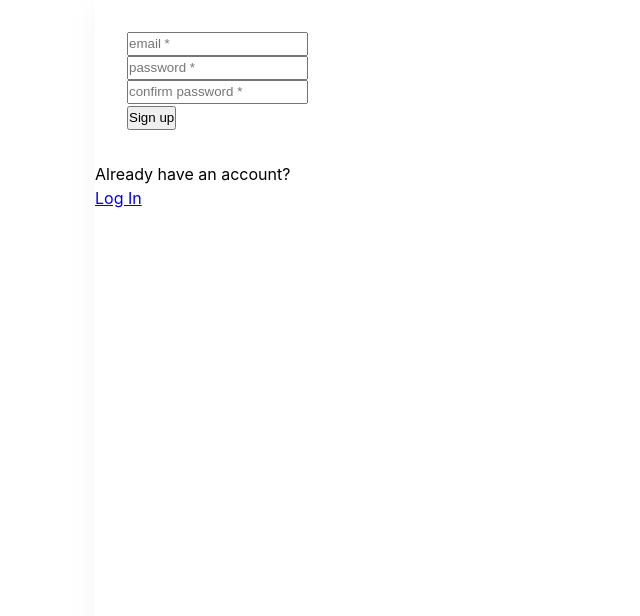
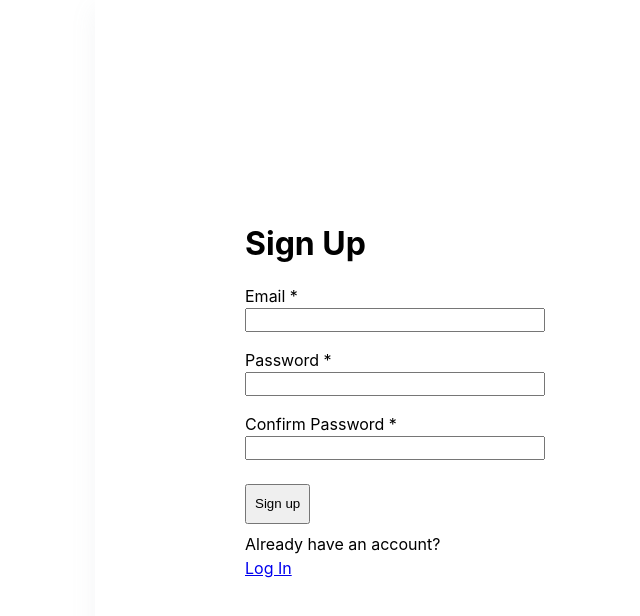
Before and after one commit to RoWaBo/movie-buddy, a React (Create React App) app: page /signup in a window 1280 px wide. Shown: the top 616 px of the page, without its empty margins (245-885 px from the left). Built offline with nearby package versions, Linux system fonts and the light colour scheme; no server answers.

Commit message:
Changed error message system

```diff
--- a/src/pages/Login.js
+++ b/src/pages/Login.js
@@ -6,14 +6,17 @@ import { useState } from 'react'
 import { css } from '@emotion/react'
 import { useAuth } from '../contexts/AuthContext'
 import { Link, useNavigate } from 'react-router-dom'
+import FieldRHF from '../components/FieldRHF'
+import CenterContainer from '../components/CenterContainer'
 
 const Login = () => {
 	const {
 		register,
 		handleSubmit,
 		formState: { errors },
+		clearErrors,
+		setError,
 	} = useForm()
-	const [errorMessage, setErrorMessage] = useState()
 	const { login } = useAuth()
 	const navigate = useNavigate()
 
@@ -23,55 +26,61 @@ const Login = () => {
 				await login(form.email, form.password)
 				navigate('/profile')
 			} catch (error) {
-				setErrorMessage(error.message)
+				setError('firebase', { message: error.message })
 			}
 		})()
 	}
 
 	// === STYLE ===
 	const formStyle = css`
-		width: 100%;
-		padding: 2rem;
-		.input {
-			display: block;
+		max-width: 400px;
+		min-width: 300px;
+		.button {
+			max-width: fit-content;
+			padding: 0.5rem;
+			margin: 0.5rem 0;
 		}
 	`
 
 	return (
+		<CenterContainer>
+			<h1>Log In</h1>
 			<AnimatePresence>
 				<motion.form
 					key='form'
 					css={formStyle}
 					onSubmit={handleSubmit(onSubmit)}
 					layout>
-				<motion.input
+					<FieldRHF
 						className='input'
-					layout
+						labelText='Email *'
 						type='text'
-					placeholder={'email *'}
-					onFocus={() => setErrorMessage(false)}
-					whileFocus={{ scale: 1.02 }}
+						errorMessage={errors.email?.message}
+						onChange={clearErrors}
 						{...register('email', {
 							required: 'email is required',
 						})}
 					/>
-				<motion.input
+					<FieldRHF
 						className='input'
-					layout
+						labelText='Password *'
 						type='password'
-					placeholder='password *'
-					onFocus={() => setErrorMessage(false)}
-					whileFocus={{ scale: 1.02 }}
+						errorMessage={errors.password?.message}
+						onChange={clearErrors}
 						{...register('password', {
 							required: 'password is required',
 						})}
 					/>
-				{(Object.keys(errors).length !== 0 || errorMessage) && (
+					{errors.firebase && (
 						<ErrorMessage icon layout>
-						{errorMessage ? errorMessage : 'Email and password is required'}
+							{errors.firebase.message}
 						</ErrorMessage>
 					)}
-				<motion.button layout type='submit'>
+					<motion.button
+						className='button'
+						layout
+						type='submit'
+						onClick={() => clearErrors()}>
 						Log in
 					</motion.button>
 				</motion.form>
@@ -80,6 +89,7 @@ const Login = () => {
 					<Link to='/signup'>Sign Up</Link>
 				</motion.div>
 			</AnimatePresence>
+		</CenterContainer>
 	)
 }
 
--- a/src/pages/Profile.js
+++ b/src/pages/Profile.js
@@ -7,7 +7,8 @@ import { useForm } from 'react-hook-form'
 import { css } from '@emotion/react'
 import { useNavigate } from 'react-router-dom'
 import useProfile from '../hooks/useProfile'
-import InputRHS from '../components/InputRHF'
+import FieldRHF from '../components/FieldRHF'
+import CenterContainer from '../components/CenterContainer'
 
 const Profile = () => {
 	const {
@@ -60,9 +61,6 @@ const Profile = () => {
 
 	const onSubmit = async (form) => {
 		try {
-			console.log(form)
-			console.log('favMovieGenres: ', favMovieGenres)
-
 			// Check if handle is available
 			const handleIsAvailable = await isHandleAvailable(form.handle)
 			if (!handleIsAvailable && !usernameInputIsDisabled) {
@@ -71,6 +69,9 @@ const Profile = () => {
 
 			await addCurrentUserProfile({ ...form, favMovieGenres })
 			setUsernameInputIsDisabled(true)
+
+			console.log('Profile added: ', form)
+			console.log('favMovieGenres: ', favMovieGenres)
 		} catch (error) {
 			setError('firebase', { message: error.message })
 		}
@@ -91,8 +92,8 @@ const Profile = () => {
 
 	// === STYLE ===
 	const formStyle = css`
-		width: 100%;
-		padding: 2rem;
+		max-width: 400px;
+		min-width: 300px;
 		.input,
 		.textarea {
 			display: block;
@@ -112,11 +113,16 @@ const Profile = () => {
 		.selected {
 			background: #bbf7d0;
 		}
+		.button {
+			max-width: fit-content;
+			padding: 0.5rem;
+			margin: 0.5rem 0;
+		}
 	`
 	if (!movieGenres) return <h1>Loading...</h1>
 	if (movieGenres)
 		return (
-			<>
+			<CenterContainer>
 				<h1>Edit profile</h1>
 				<AnimatePresence>
 					<motion.form
@@ -124,35 +130,37 @@ const Profile = () => {
 						css={formStyle}
 						onSubmit={handleSubmit(onSubmit)}
 						layout>
-						<InputRHS
+						<FieldRHF
+							labelText='username *'
 							type='text'
-							placeholder={'username *'}
 							errorMessage={errors.handle?.message}
-							onChange={() => clearErrors()}
+							onChange={clearErrors}
 							disabled={usernameInputIsDisabled}
 							{...register('handle', {
 								required: 'You must enter a username',
 							})}
 						/>
-						<InputRHS
+						<FieldRHF
 							className='input'
+							labelText='Name'
 							type='text'
-							placeholder='name'
 							{...register('name')}
 						/>
-						<InputRHS
+						<FieldRHF
 							className='input'
+							labelText='Age'
 							type='number'
-							placeholder='age'
 							{...register('age')}
 						/>
+						<motion.label layout>
+							Bio
 							<motion.textarea
 								className='textarea'
 								layout
-							placeholder='write bio'
 								whileFocus={{ scale: 1.02 }}
 								{...register('bio')}
 							/>
+						</motion.label>
 						<motion.section className='genreSection' layout>
 							<motion.h2 layout>
 								Select your favorite movie genres
@@ -174,13 +182,19 @@ const Profile = () => {
 						{errors.firebase && (
 							<ErrorMessage icon>{errors.firebase.message}</ErrorMessage>
 						)}
-						<motion.button layout type='submit' onClick={() => clearErrors()}>
+						<motion.button
+							className='button'
+							layout
+							type='submit'
+							onClick={() => clearErrors()}>
 							save
 						</motion.button>
 					</motion.form>
 				</AnimatePresence>
-				<button onClick={logout}>Log out</button>
-			</>
+				<button className='button' onClick={logout}>
+					Log out
+				</button>
+			</CenterContainer>
 		)
 }
 
--- a/src/pages/SignUp.js
+++ b/src/pages/SignUp.js
@@ -6,82 +6,90 @@ import { useState } from 'react'
 import { css } from '@emotion/react'
 import { useAuth } from '../contexts/AuthContext'
 import { Link, useNavigate } from 'react-router-dom'
+import FieldRHF from '../components/FieldRHF'
+import CenterContainer from '../components/CenterContainer'
 
 const SignUp = () => {
 	const {
 		register,
 		handleSubmit,
 		formState: { errors },
+		clearErrors,
+		setError,
 	} = useForm()
-	const [errorMessage, setErrorMessage] = useState()
 	const { signUp } = useAuth()
 	const navigate = useNavigate()
 
 	const onSubmit = async (form) => {
 		if (form.password !== form.confirmPassword) {
-			return setErrorMessage('Passwords must match')
+			return setError('confirmPassword', { message: 'Passwords must match' })
 		}
 		try {
 			await signUp(form.email, form.password)
 			navigate('/profile')
 		} catch (error) {
-			setErrorMessage(error.message)
+			setError('firebase', { message: error.message })
 		}
 	}
 
 	// === STYLE ===
 	const formStyle = css`
-		width: 100%;
-		padding: 2rem;
-		.input {
-			display: block;
+		max-width: 400px;
+		min-width: 300px;
+		.button {
+			max-width: fit-content;
+			padding: 0.5rem;
+			margin: 0.5rem 0;
 		}
 	`
 
 	return (
+		<CenterContainer>
+			<h1>Sign Up</h1>
 			<AnimatePresence>
 				<motion.form
 					key='form'
 					css={formStyle}
 					onSubmit={handleSubmit(onSubmit)}
 					layout>
-				<motion.input
+					<FieldRHF
 						className='input'
-					layout
+						labelText='email *'
 						type='text'
-					placeholder={'email *'}
-					onFocus={() => setErrorMessage(false)}
-					whileFocus={{ scale: 1.02 }}
+						errorMessage={errors.email?.message}
+						onChange={clearErrors}
 						{...register('email', {
 							required: 'email is required',
 						})}
 					/>
-				<motion.input
+					<FieldRHF
 						className='input'
-					layout
+						labelText='password *'
 						type='password'
-					placeholder='password *'
-					onFocus={() => setErrorMessage(false)}
-					whileFocus={{ scale: 1.02 }}
+						errorMessage={errors.password?.message}
+						onChange={clearErrors}
 						{...register('password', {
 							required: 'password is required',
 						})}
 					/>
-				<motion.input
+					<FieldRHF
 						className='input'
-					layout
+						labelText='confirm password *'
 						type='password'
-					placeholder='confirm password *'
-					onFocus={() => setErrorMessage(false)}
-					whileFocus={{ scale: 1.02 }}
+						errorMessage={errors.confirmPassword?.message}
+						onChange={clearErrors}
 						{...register('confirmPassword')}
 					/>
-				{(Object.keys(errors).length !== 0 || errorMessage) && (
+					{errors.firebase && (
 						<ErrorMessage icon layout>
-						{errorMessage ? errorMessage : 'Email and password is required'}
+							{errors.firebase.message}
 						</ErrorMessage>
 					)}
-				<motion.button layout type='submit'>
+					<motion.button
+						className='button'
+						layout
+						type='submit'
+						onClick={() => clearErrors()}>
 						Sign up
 					</motion.button>
 				</motion.form>
@@ -90,6 +98,7 @@ const SignUp = () => {
 					<Link to='/login'>Log In</Link>
 				</motion.div>
 			</AnimatePresence>
+		</CenterContainer>
 	)
 }
 
```
Lines whose indentation alone changed are shown as unchanged.
